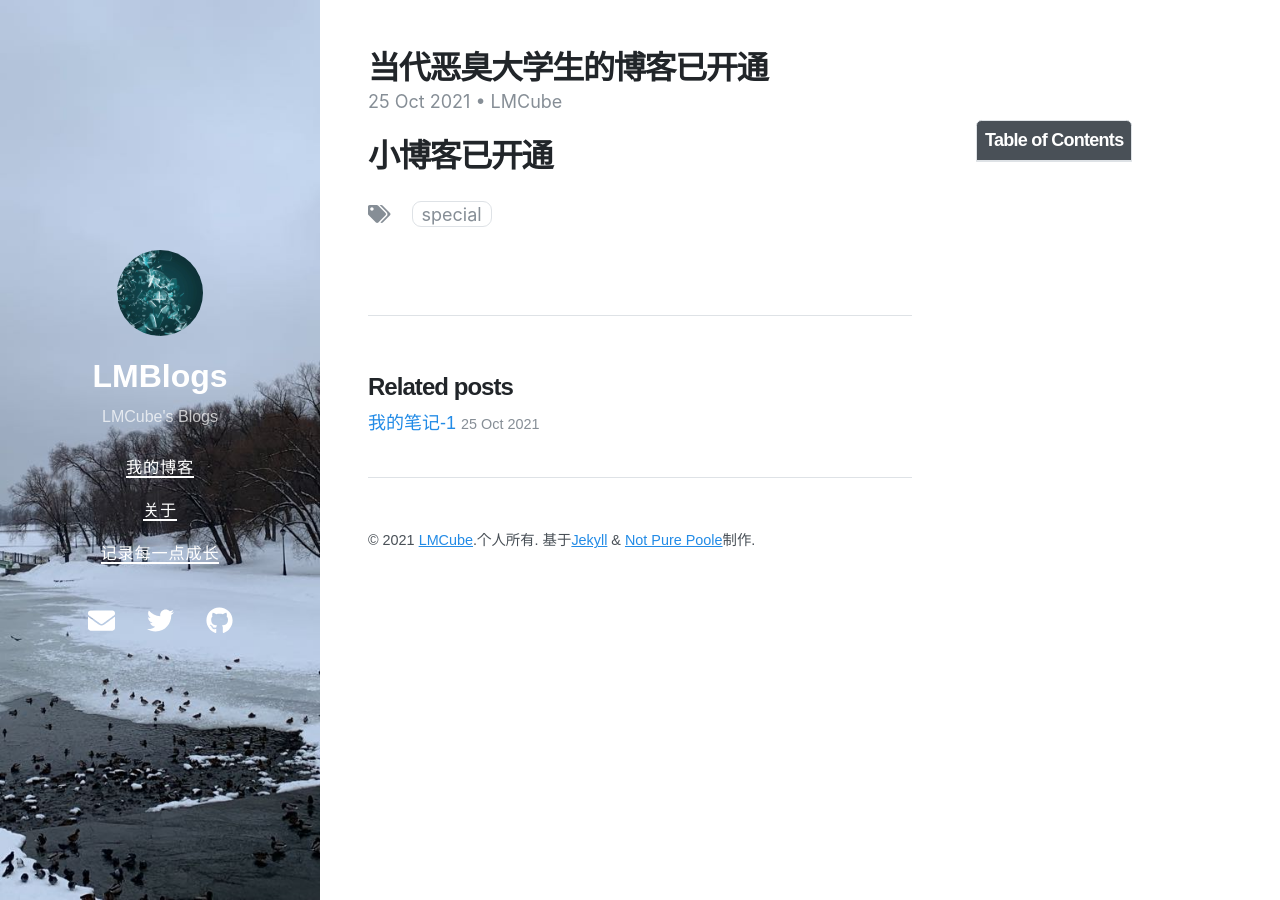
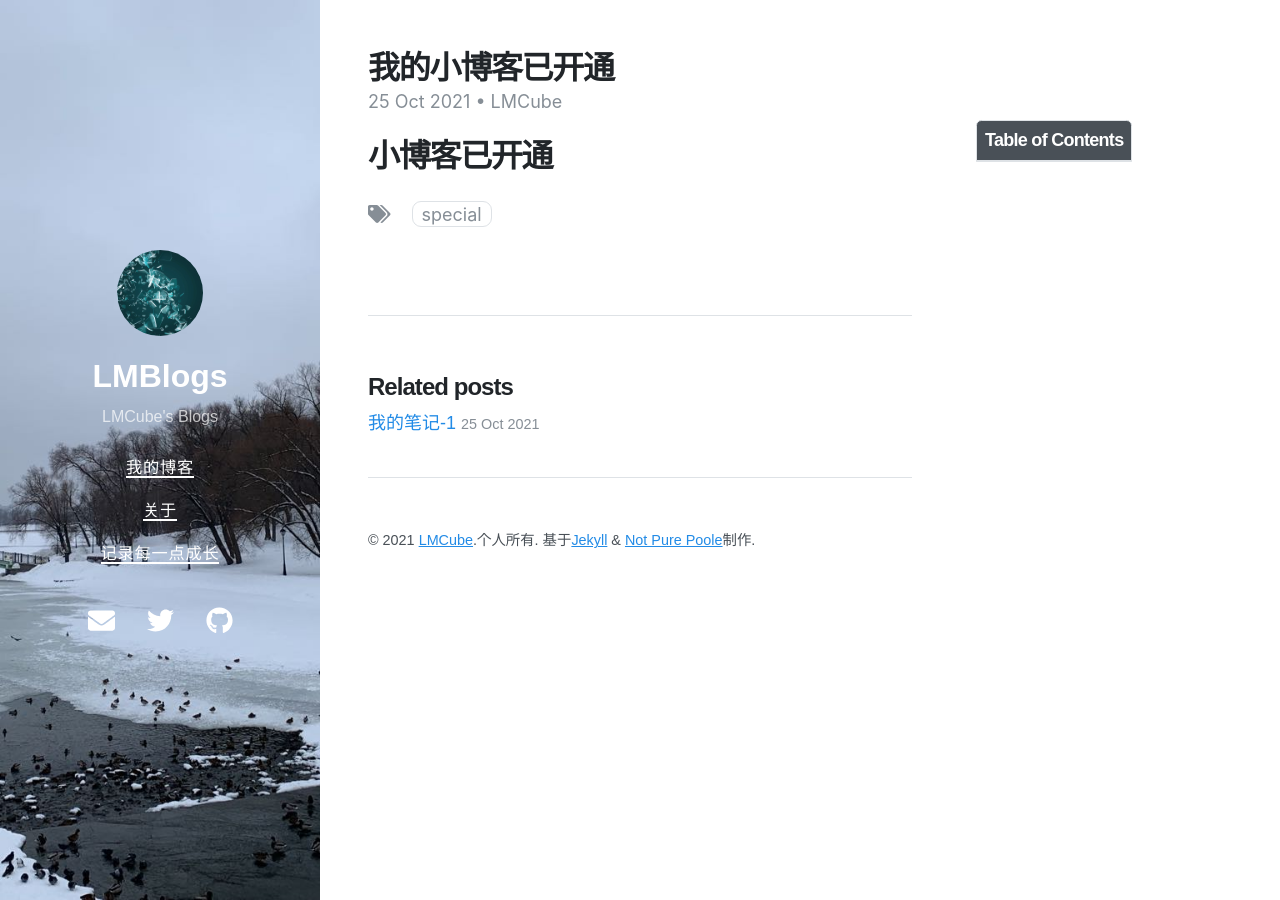
Before and after one commit to LandMineCube/LandMineCube.github.io, a Jekyll site: the page built from _posts/2021-10-25-博客开通.md, in a window 1280 px wide. Built offline with Jekyll 4.4.1, drawn with Linux system fonts in a browser that asks for light colours; nearby versions of some CDN libraries.

Commit message:
Update 2021-10-25-博客开通.md

```diff
--- a/_posts/2021-10-25-博客开通.md
+++ b/_posts/2021-10-25-博客开通.md
@@ -1,6 +1,6 @@
 ---
 layout: post
-title: 当代恶臭大学生的博客已开通
+title: 我的小博客已开通
 date: 2021-10-25 12:00 +0800
 tags: Special
 author: LMCube
```
